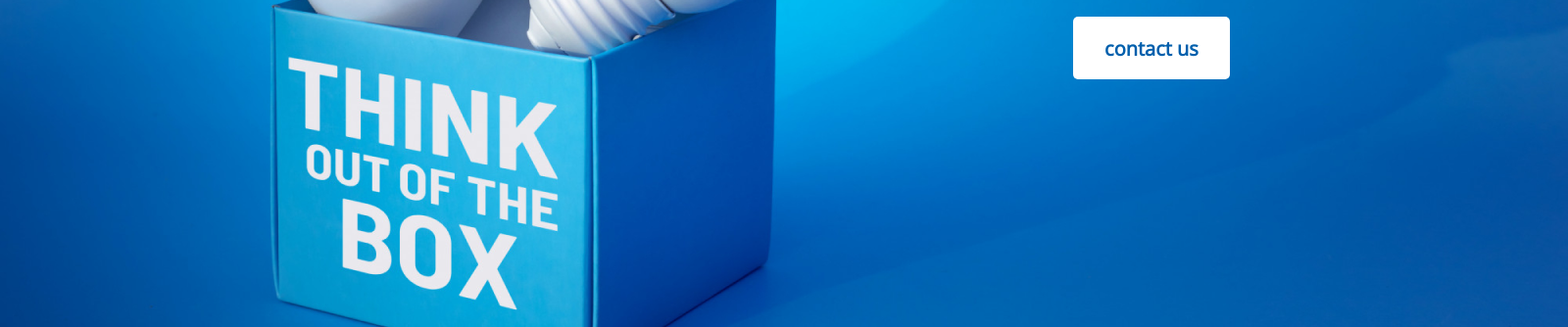
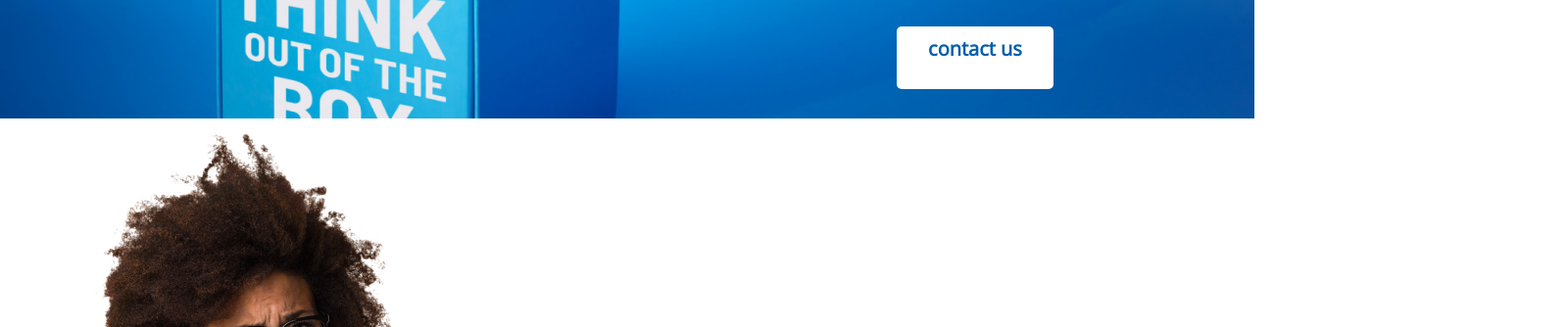
Before and after one commit to santawkhan/assignment1-2023-, a plain HTML site: page index.html in a window 1280 px wide. Shown: the part 422-756 px from the top of the page at 98% size, 1600 px wide, since content can reach past the window. Drawn offline with nearby package versions, Linux system fonts and the light colour scheme.

Commit message:
erros solved

```diff
--- a/css/style.css
+++ b/css/style.css
@@ -6,9 +6,9 @@
 header {
     background-image: url(/images/banner3.png);
     background-repeat: no-repeat;
-    width: 1600px;
-    height: 808px;
+
     text-align: center;
+    background-size: cover;
 
 
 }
@@ -35,7 +35,7 @@ header {
 
 }
 
-.head-description .btn-style {
+.btn-style {
     width: 160px;
     height: 64px;
     background-color: #FFFFFF;
@@ -44,8 +44,12 @@ header {
     font-size: 20px;
     color: #005FAC;
     border: none;
-    margin-top: 20px;
+    margin-top: 30px;
     margin-left: 300px;
+    margin-bottom: 30px;
+    padding-bottom: 20px;
+    margin-right: 40px;
+    padding: auto;
 }
 
 .main-topic {
@@ -101,13 +105,14 @@ header {
 }
 
 .div {
-    background-image: url(/images/watch.png);
+    background-image: linear-gradient(90deg, #005FAC 0%, rgba(0, 95, 172, 0) 100%), url(/images/watch.png);
     background-repeat: no-repeat;
     width: 740px;
     height: 200px;
     margin-left: 300px;
     margin-right: 300px;
     margin-top: 90px;
+    background-color: linear-gradient(90deg, #005FAC 0%, rgba(0, 95, 172, 0) 100%);
 }
 
 .mind {
@@ -203,3 +208,7 @@ footer {
     display: flex;
     gap: 20px;
 }
+
+.gradient-color {
+    background-color: linear-gradient(90deg, #005FAC 0%, rgba(0, 95, 172, 0) 100%);
+}
```
